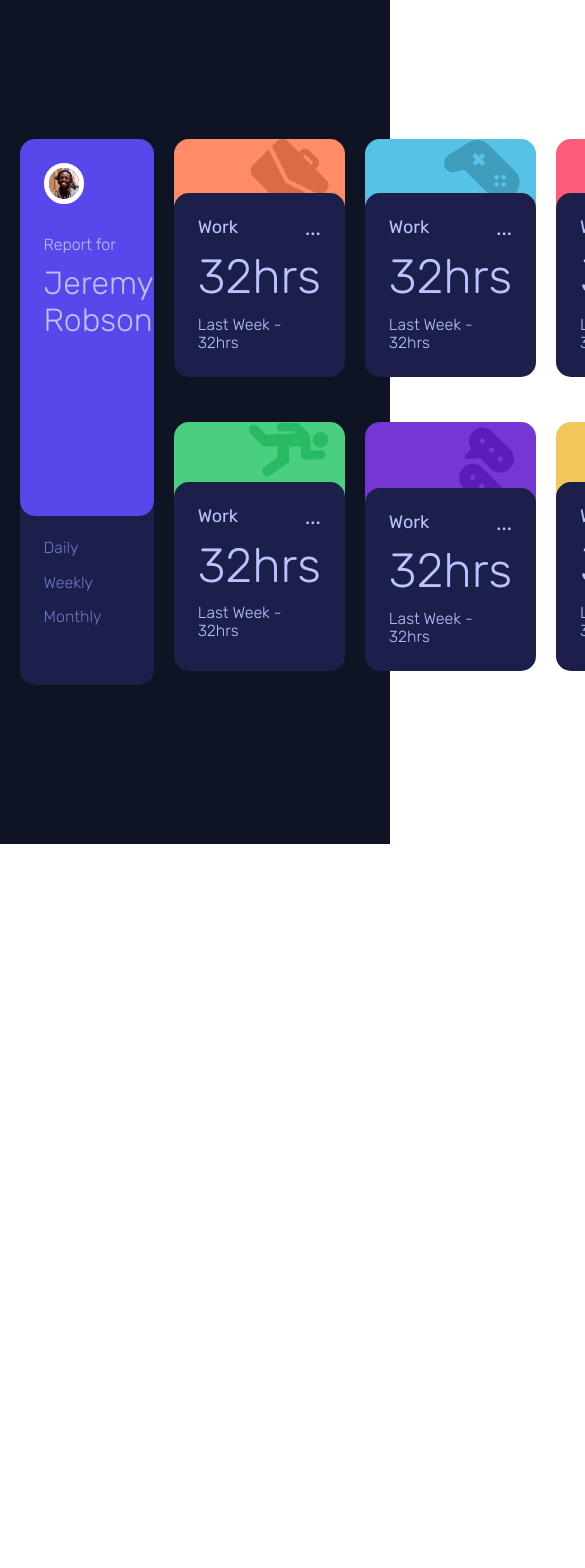
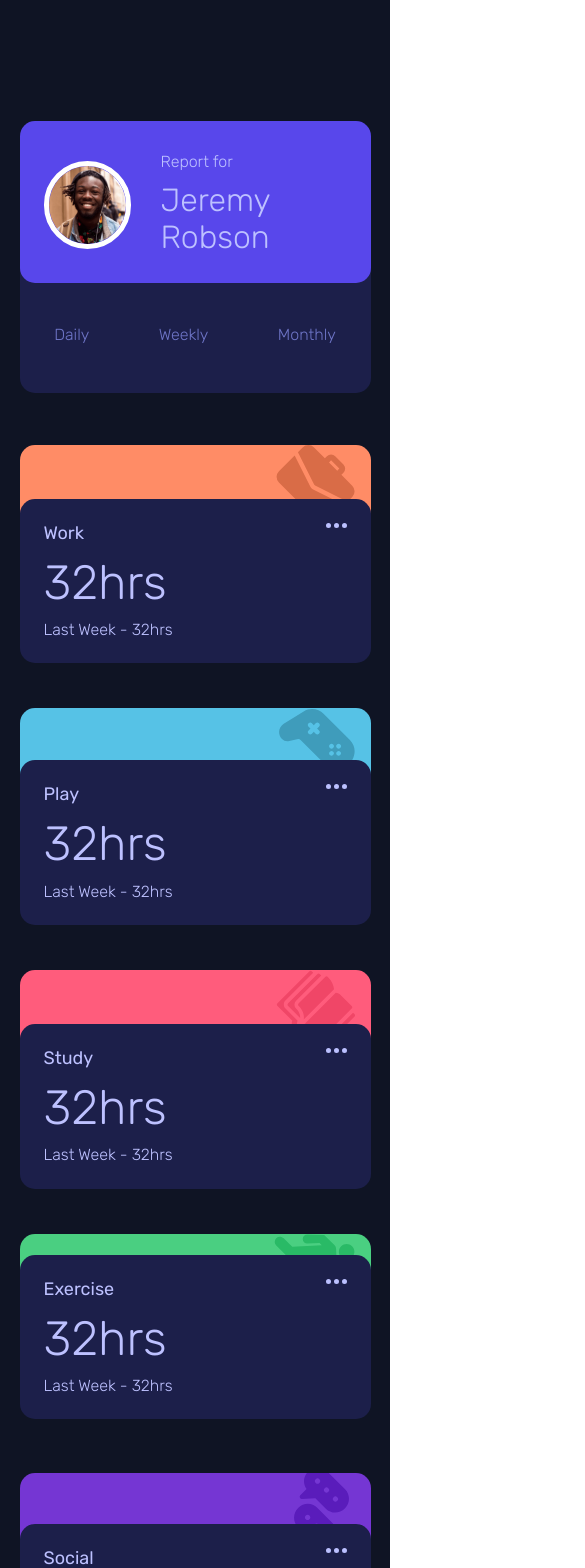
Before and after one commit to Codedzephyr/Time-Tracking-Dashboard-main, a React (Create React App) app: page / in a window 390 px wide. Shown: the top 1568 px of the page, 585 px wide, since content can reach past the window. Before the commit the page ends 844 px from the top, so only its background shows below. Built offline with nearby package versions, Linux system fonts and the light colour scheme.

Commit message:
responsive

```diff
--- a/src/design/Components/Homepage.jsx
+++ b/src/design/Components/Homepage.jsx
@@ -9,11 +9,15 @@ const Homepage = () => {
         <div className="gridContainer">
           <div className="mainProfileContainer">
             <div className="profileContainer">
-              <img src={avatar} alt="jeremy" className="avatar" />
-              <p className="title1">Report for</p>
-              <p className="content">
-                Jeremy <br /> Robson
-              </p>
+              <div className="avatarContainer">
+                <img src={avatar} alt="jeremy" className="avatar" />
+              </div>
+              <div className="textContainer">
+                <p className="title1">Report for</p>
+                <p className="content">
+                  Jeremy <br /> Robson
+                </p>
+              </div>
             </div>
             <div className="timeContainer">
               <ul className="trackingList">
@@ -42,7 +46,18 @@ const Homepage = () => {
             <div className="contentsContainer">
               <div className="smallerContainer">
                 <p className="leftText"> Work</p>
-                <p className="rightText">...</p>
+                <svg
+                  width="21"
+                  height="5"
+                  className="ellipsis"
+                  xmlns="http://www.w3.org/2000/svg"
+                >
+                  <path
+                    d="M2.5 0a2.5 2.5 0 1 1 0 5 2.5 2.5 0 0 1 0-5Zm8 0a2.5 2.5 0 1 1 0 5 2.5 2.5 0 0 1 0-5Zm8 0a2.5 2.5 0 1 1 0 5 2.5 2.5 0 0 1 0-5Z"
+                    fill="#BBC0FF"
+                    fill-rule="evenodd"
+                  />
+                </svg>
                 <p className="hrsTextWeekly">32hrs</p>
                 <p className="hrsTextPreviousWeekly">Last Week - 32hrs</p>
               </div>
@@ -60,8 +75,19 @@ const Homepage = () => {
             </div>
             <div className="contentsContainer">
               <div className="smallerContainer">
-                <p className="leftText"> Work</p>
-                <p className="rightText">...</p>
+                <p className="leftText"> Play</p>
+                <svg
+                  width="21"
+                  height="5"
+                  className="ellipsis"
+                  xmlns="http://www.w3.org/2000/svg"
+                >
+                  <path
+                    d="M2.5 0a2.5 2.5 0 1 1 0 5 2.5 2.5 0 0 1 0-5Zm8 0a2.5 2.5 0 1 1 0 5 2.5 2.5 0 0 1 0-5Zm8 0a2.5 2.5 0 1 1 0 5 2.5 2.5 0 0 1 0-5Z"
+                    fill="#BBC0FF"
+                    fill-rule="evenodd"
+                  />
+                </svg>
                 <p className="hrsTextWeekly">32hrs</p>
                 <p className="hrsTextPreviousWeekly">Last Week - 32hrs</p>
               </div>
@@ -79,8 +105,19 @@ const Homepage = () => {
             </div>
             <div className="contentsContainer">
               <div className="smallerContainer">
-                <p className="leftText"> Work</p>
-                <p className="rightText">...</p>
+                <p className="leftText">Study</p>
+                <svg
+                  width="21"
+                  height="5"
+                  className="ellipsis"
+                  xmlns="http://www.w3.org/2000/svg"
+                >
+                  <path
+                    d="M2.5 0a2.5 2.5 0 1 1 0 5 2.5 2.5 0 0 1 0-5Zm8 0a2.5 2.5 0 1 1 0 5 2.5 2.5 0 0 1 0-5Zm8 0a2.5 2.5 0 1 1 0 5 2.5 2.5 0 0 1 0-5Z"
+                    fill="#BBC0FF"
+                    fill-rule="evenodd"
+                  />
+                </svg>
                 <p className="hrsTextWeekly">32hrs</p>
                 <p className="hrsTextPreviousWeekly">Last Week - 32hrs</p>
               </div>
@@ -98,8 +135,19 @@ const Homepage = () => {
             </div>
             <div className="contentsContainer2">
               <div className="smallerContainer">
-                <p className="leftText"> Work</p>
-                <p className="rightText">...</p>
+                <p className="leftText">Exercise</p>
+                <svg
+                  width="21"
+                  height="5"
+                  className="ellipsis"
+                  xmlns="http://www.w3.org/2000/svg"
+                >
+                  <path
+                    d="M2.5 0a2.5 2.5 0 1 1 0 5 2.5 2.5 0 0 1 0-5Zm8 0a2.5 2.5 0 1 1 0 5 2.5 2.5 0 0 1 0-5Zm8 0a2.5 2.5 0 1 1 0 5 2.5 2.5 0 0 1 0-5Z"
+                    fill="#BBC0FF"
+                    fill-rule="evenodd"
+                  />
+                </svg>
                 <p className="hrsTextWeekly">32hrs</p>
                 <p className="hrsTextPreviousWeekly">Last Week - 32hrs</p>
               </div>
@@ -113,10 +161,21 @@ const Homepage = () => {
                 </g>
               </svg>
             </div>
-            <div className="contentsContainer2">
+            <div className="contentsContainer3">
               <div className="smallerContainer">
-                <p className="leftText"> Work</p>
-                <p className="rightText">...</p>
+                <p className="leftText">Social</p>
+                <svg
+                  width="21"
+                  height="5"
+                  className="ellipsis"
+                  xmlns="http://www.w3.org/2000/svg"
+                >
+                  <path
+                    d="M2.5 0a2.5 2.5 0 1 1 0 5 2.5 2.5 0 0 1 0-5Zm8 0a2.5 2.5 0 1 1 0 5 2.5 2.5 0 0 1 0-5Zm8 0a2.5 2.5 0 1 1 0 5 2.5 2.5 0 0 1 0-5Z"
+                    fill="#BBC0FF"
+                    fill-rule="evenodd"
+                  />
+                </svg>
                 <p className="hrsTextWeekly">32hrs</p>
                 <p className="hrsTextPreviousWeekly">Last Week - 32hrs</p>
               </div>
@@ -134,8 +193,19 @@ const Homepage = () => {
             </div>
             <div className="contentsContainer1">
               <div className="smallerContainer">
-                <p className="leftText"> Work</p>
-                <p className="rightText">...</p>
+                <p className="leftText">Self Care</p>
+                <svg
+                  width="21"
+                  height="5"
+                  className="ellipsis"
+                  xmlns="http://www.w3.org/2000/svg"
+                >
+                  <path
+                    d="M2.5 0a2.5 2.5 0 1 1 0 5 2.5 2.5 0 0 1 0-5Zm8 0a2.5 2.5 0 1 1 0 5 2.5 2.5 0 0 1 0-5Zm8 0a2.5 2.5 0 1 1 0 5 2.5 2.5 0 0 1 0-5Z"
+                    fill="#BBC0FF"
+                    fill-rule="evenodd"
+                  />
+                </svg>
                 <p className="hrsTextWeekly">32hrs</p>
                 <p className="hrsTextPreviousWeekly">Last Week - 32hrs</p>
               </div>
--- a/src/design/Components/main.css
+++ b/src/design/Components/main.css
@@ -24,7 +24,7 @@
 
 main {
   max-width: 100%;
-  height: 100vh;
+  /* height: 100vh; */
   display: flex;
   justify-content: center;
   align-items: center;
@@ -38,16 +38,17 @@ div.reportContainer {
 
 img.avatar {
   border-radius: 50%;
-  width: 30%;
+  width: 75%;
+  max-width: 100px;
   border: 5px solid white;
   display: block;
   margin-left: 1.5rem;
-  margin-top: 1.5rem;
+  margin-top: 2.5rem;
 }
 
 div.gridContainer {
   display: grid;
-  margin: 2rem 0;
+  margin: 7.55rem 0;
   grid-template-columns: repeat(4, 1fr);
   gap: 20px;
   /* grid-template-rows: repeat(2, 400px); */
@@ -66,6 +67,16 @@ div.profileContainer {
   background-color: var(--Blue);
   border-radius: 15px;
   z-index: 12;
+  display: flex;
+  flex-direction: column;
+}
+
+div.avatarContainer{
+  flex: 1;
+}
+
+div.textContainer{
+  flex: 2;
 }
 
 div.timeContainer {
@@ -73,7 +84,7 @@ div.timeContainer {
   background-color: var(--Dark_blue);
   border-radius: 15px;
   position: relative;
-  top: -20px;
+  top: -32px;
 }
 
 p.title1 {
@@ -97,7 +108,7 @@ p.content {
 
 ul.trackingList {
   margin-left: 1.5rem;
-  margin-top: 2.7rem;
+  margin-top: 3.7rem;
   margin-bottom: 2rem;
 }
 
@@ -146,6 +157,21 @@ div.contentsContainer:hover {
   cursor: pointer;
 }
 
+div.contentsContainer1:hover {
+  background-color: var(--Desaturated_blue);
+  cursor: pointer;
+}
+
+div.contentsContainer2:hover {
+  background-color: var(--Desaturated_blue);
+  cursor: pointer;
+}
+
+div.contentsContainer3:hover {
+  background-color: var(--Desaturated_blue);
+  cursor: pointer;
+}
+
 p.leftText {
   display: inline-block;
   font-family: "Rubik", sans-serif;
@@ -154,16 +180,6 @@ p.leftText {
   color: var(--Pale_Blue);
 }
 
-p.rightText {
-  display: inline-block;
-  float: right;
-  color: var(--Pale_Blue);
-  font-family: "Rubik", sans-serif;
-  /* font-size: var(--fontSize); */
-  font-size: 1.3rem;
-  cursor: pointer;
-  font-weight: var(--fontWeight4);
-}
 
 p.hrsTextWeekly {
   font-weight: var(--fontWeight3);
@@ -254,6 +270,16 @@ div.contentsContainer2 {
   border-radius: 15px;
   position: relative;
   top: -34px;
+  cursor: pointer;
+}
+
+div.contentsContainer3 {
+  flex: 2;
+  background-color: var(--Dark_blue);
+  border-radius: 15px;
+  position: relative;
+  top: -34px;
+  cursor: pointer;
 }
 
 
@@ -261,11 +287,13 @@ div.imageDesignContainer4 {
   flex: 1;
   background-color: var(--Violet);
   border-radius: 15px;
+  overflow: hidden;
 }
 
 div.imageDesignContainer4 > svg {
   float: right;
   margin-right: 1rem;
+  margin-top: -11px;
 }
 
 .selfCareContainer {
@@ -284,3 +312,35 @@ div.imageDesignContainer5 > svg {
   float: right;
   margin-right: 1rem;
 }
+
+.ellipsis{
+  float: right;
+  cursor: pointer;
+}
+
+
+@media only screen and (max-width:768px){
+  div.gridContainer{
+    grid-template-columns: repeat(1, 1fr);
+    grid-template-rows: repeat(7,auto);
+  }
+
+  .mainProfileContainer{
+    grid-row: 1;
+  }
+
+  div.profileContainer{
+    flex-direction: row;
+  }
+
+  ul.trackingList{
+    display: flex;
+    justify-content: space-around;
+    margin-left: 0px;
+    margin-top: 3.7rem;
+  }
+
+  p.content{
+    margin-bottom: 1.7rem;
+  }
+}
```
